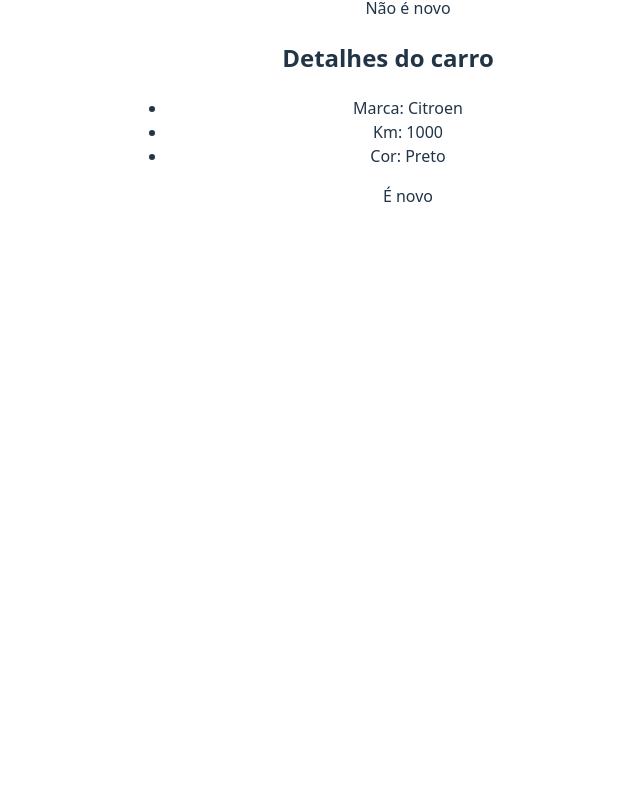
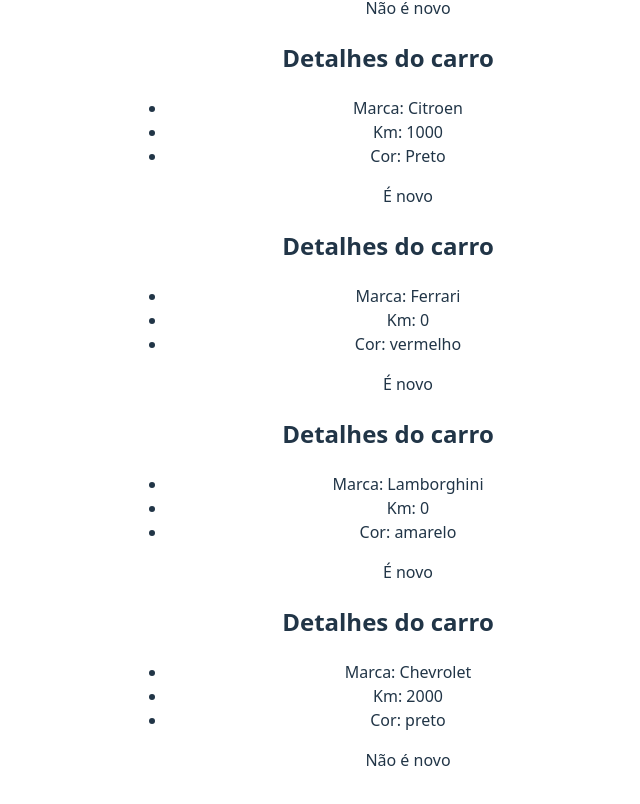
Before and after one commit to theselegadev/react-js, a React (Vite) app in the folder AVANÇANDO_3/avancando/: page / in a window 1280 px wide. Shown: the part 1699-2503 px from the top of the page, without its empty margins (252-892 px from the left). Before the commit the page ends 1955 px from the top, so only its background shows below. Built offline with nearby package versions, Linux system fonts and the light colour scheme.

Commit message:
Renderização em lista de componentes

```diff
--- a/AVANÇANDO_3/avancando/src/App.jsx
+++ b/AVANÇANDO_3/avancando/src/App.jsx
@@ -9,6 +9,11 @@ import CarDetails from './components/CarDetails'
 
 function App() {
   const [name, setName] = useState("Matheus")
+  const [cars] = useState([
+    {id: 1, brand: "Ferrari", color: "vermelho", novo: true, km: 0},
+    {id: 2, brand: "Lamborghini", color: "amarelo", novo: true, km: 0},
+    {id: 3, brand: "Chevrolet", color: "preto", novo: false, km: 2000}
+  ])
 
 
   return (
@@ -34,6 +39,10 @@ function App() {
       {/* Reaproveitamento */}
       <CarDetails brand="Ford" km={300} color="Azul" novo={false}/>
       <CarDetails brand="Citroen" km={1000} color="Preto" novo={true} />
+      {/* Renderização de lista em componente */}
+      {cars.map((car)=>(
+        <CarDetails key={car.id} brand={car.brand} km={car.km} color={car.color} novo={car.novo}/>
+      ))}
     </>
   )
 }
```
